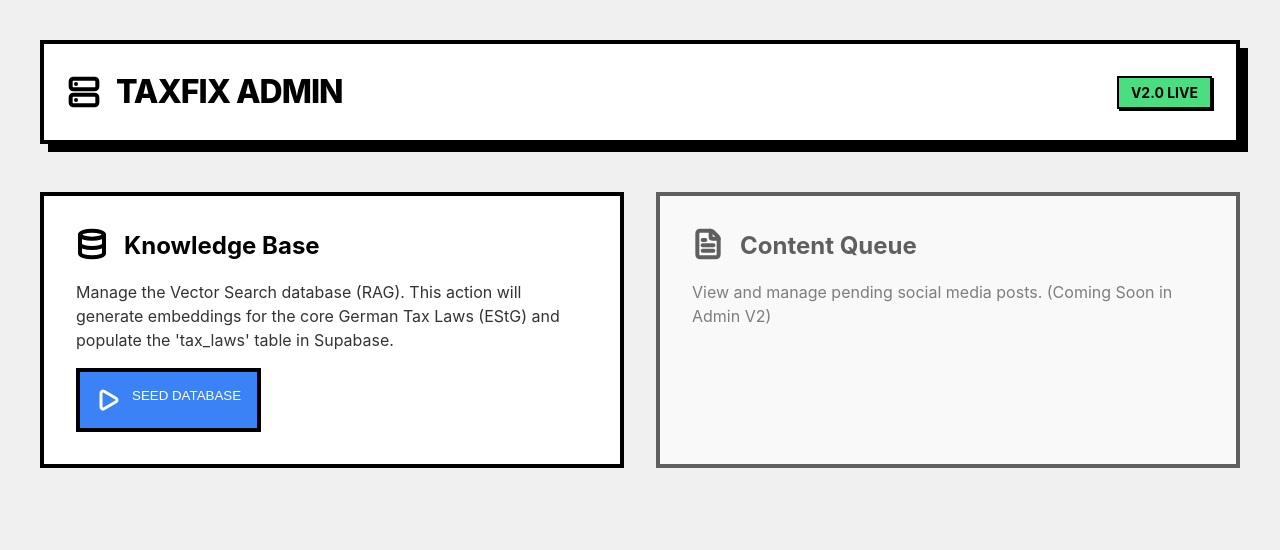
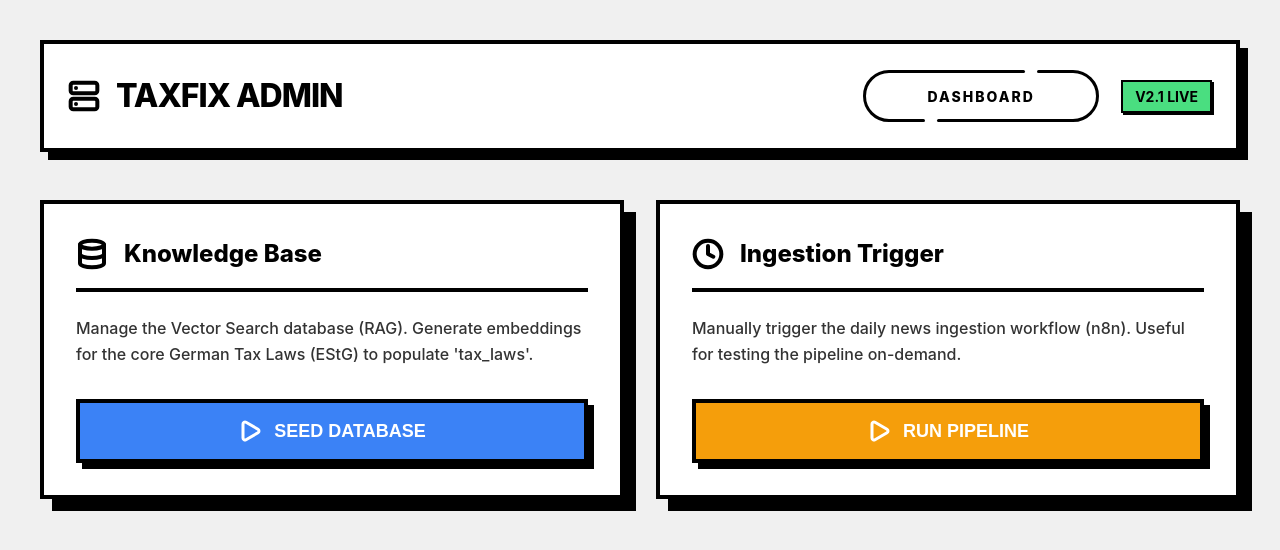
Before and after one commit to prathamdevkraft/content-video, a React (Vite) app in the folder admin-frontend/: page / in a window 1280 px wide. Shown: the top 550 px of the page. Built offline with nearby package versions, Linux system fonts and the light colour scheme.

Commit message:
feat(admin): Add Dashboard view, Queue visualization, and n8n Trigger

```diff
--- a/admin-frontend/src/App.jsx
+++ b/admin-frontend/src/App.jsx
@@ -1,9 +1,8 @@
-import { useState } from 'react';
+import { useState, useEffect } from 'react';
 import styled from 'styled-components';
 import axios from 'axios';
-import { Database, FileText, CheckCircle, AlertCircle, Play, Server } from 'lucide-react';
-
-// --- STYLED COMPONENTS (Retro-Modern / Neubrutalism) ---
+import { Database, FileText, CheckCircle, AlertCircle, Play, Server, Clock, Search } from 'lucide-react';
+import NavigationButton from './components/NavigationButton';
 
 const AppWrapper = styled.div`
   min-height: 100vh;
@@ -45,6 +44,7 @@
   font-size: 14px;
   box-shadow: 2px 2px 0 #000000;
 `;
+
 const MainGrid = styled.div`
   display: grid;
   grid-template-columns: repeat(auto-fit, minmax(450px, 1fr));
@@ -56,71 +56,72 @@
 const Card = styled.div`
   background: #ffffff;
   border: 4px solid #000000;
-box - shadow: 12px 12px 0 #000000;
+  box-shadow: 12px 12px 0 #000000;
   padding: 32px;
   transition: transform 0.2s;
+  height: 100%;
 
   &:hover {
     transform: translate(-2px, -2px);
-  box - shadow: 14px 14px 0 #000000;
+    box-shadow: 14px 14px 0 #000000;
   }
 `;
 
 const CardHeader = styled.div`
   display: flex;
-align - items: center;
+  align-items: center;
   gap: 16px;
-margin - bottom: 24px;
-border - bottom: 4px solid #000000;
-padding - bottom: 16px;
+  margin-bottom: 24px;
+  border-bottom: 4px solid #000000;
+  padding-bottom: 16px;
 `;
 
 const CardTitle = styled.h2`
-font - size: 24px;
-font - weight: 800;
+  font-size: 24px;
+  font-weight: 800;
   margin: 0;
 `;
 
 const Description = styled.p`
-font - size: 16px;
-line - height: 1.6;
+  font-size: 16px;
+  line-height: 1.6;
   color: #333;
-margin - bottom: 32px;
-font - weight: 500;
+  margin-bottom: 32px;
+  font-weight: 500;
 `;
 
 const ActionButton = styled.button`
-width: 100 %;
+  width: 100%;
   padding: 16px;
   background: #3b82f6;
   color: white;
   border: 4px solid #000000;
-box - shadow: 6px 6px 0 #000000;
-font - weight: 800;
-font - size: 18px;
+  box-shadow: 6px 6px 0 #000000;
+  font-weight: 800;
+  font-size: 18px;
   cursor: pointer;
   display: flex;
-align - items: center;
-justify - content: center;
+  align-items: center;
+  justify-content: center;
   gap: 12px;
   transition: all 0.1s;
 
   &:hover {
     transform: translate(-2px, -2px);
-  box - shadow: 8px 8px 0 #000000;
+    box-shadow: 8px 8px 0 #000000;
     background: #2563eb;
   }
 
   &:active {
     transform: translate(4px, 4px);
-  box - shadow: 0 0 0 #000000;
+    box-shadow: 0 0 0 #000000;
   }
 
   &:disabled {
     background: #94a3b8;
-  cursor: not - allowed;
+    cursor: not-allowed;
     transform: none;
-  box - shadow: 4px 4px 0 #000000;
+    box-shadow: 4px 4px 0 #000000;
   }
 `;
 
@@ -129,23 +130,65 @@
   color: #00ff00;
   padding: 24px;
   border: 4px solid #000000;
-box - shadow: 8px 8px 0 #000000;
-margin - top: 32px;
-font - family: 'JetBrains Mono', monospace;
-font - size: 14px;
-overflow - x: auto;
-min - height: 100px;
+  box-shadow: 8px 8px 0 #000000;
+  margin-top: 32px;
+  font-family: 'JetBrains Mono', monospace;
+  font-size: 14px;
+  overflow-x: auto;
+  min-height: 100px;
+  max-height: 200px;
 `;
 
+const Table = styled.table`
+  width: 100%;
+  border-collapse: collapse;
+  margin-top: 24px;
+  background: white;
+  border: 4px solid black;
+
+  th, td {
+    border: 2px solid black;
+    padding: 12px;
+    text-align: left;
+    font-family: 'Inter', sans-serif;
+  }
+
+  th {
+     background-color: #efefef;
+     font-weight: 800;
+     text-transform: uppercase;
+  }
+
+  tr:hover {
+     background-color: #f9fafe;
+  }
+`;
+
+const StatusTag = styled.span`
+  background: #e0e7ff;
+  color: #3730a3;
+  padding: 4px 8px;
+  border-radius: 4px;
+  border: 2px solid #000;
+  font-weight: 700;
+  font-size: 12px;
+`;
+
+// API URL (Auto-switches based on env, but hardcoded to IP for now as per previous step)
+const API_BASE = 'http://13.200.99.186:8020';
+
 function App() {
+  const [view, setView] = useState('home'); // 'home' | 'dashboard'
   const [loading, setLoading] = useState(false);
   const [logs, setLogs] = useState(null);
+  const [queueData, setQueueData] = useState([]);
 
+  // Seeding
   const handleSeed = async () => {
     setLoading(true);
     setLogs("Initiating Knowledge Base Seeding...\nConnecting to Supabase...");
     try {
-      const response = await axios.post('http://13.200.99.186:8020/seed-knowledge');
+      const response = await axios.post(`${API_BASE}/seed-knowledge`);
       setLogs((prev) => prev + "\n" + (response.data.output || "Success!"));
     } catch (error) {
       setLogs((prev) => prev + "\n❌ Error: " + (error.response?.data?.detail || error.message));
@@ -154,6 +197,40 @@
     }
   };
 
+  // Trigger n8n
+  const handleTriggerN8n = async () => {
+    setLoading(true);
+    setLogs("Triggering n8n Ingestion Workflow...");
+    try {
+      const response = await axios.post(`${API_BASE}/trigger-n8n`, { workflow_id: 'production' });
+      setLogs((prev) => prev + "\n✅ Triggered! " + JSON.stringify(response.data));
+      // Wait a bit then refresh queue
+      setTimeout(fetchQueue, 2000);
+    } catch (error) {
+      setLogs((prev) => prev + "\n❌ Error: " + (error.response?.data?.detail || error.message));
+    } finally {
+      setLoading(false);
+    }
+  };
+
+  // Fetch Queue
+  const fetchQueue = async () => {
+    try {
+      const response = await axios.get(`${API_BASE}/active-queue`);
+      setQueueData(response.data || []);
+    } catch (e) {
+      console.error("Failed to fetch queue", e);
+    }
+  };
+
+  useEffect(() => {
+    if (view === 'dashboard') {
+      fetchQueue();
+      const interval = setInterval(fetchQueue, 5000); // Poll every 5s
+      return () => clearInterval(interval);
+    }
+  }, [view]);
+
   return (
     <AppWrapper>
       <Header>
@@ -161,9 +238,17 @@
           <Server size={32} color="#000000" strokeWidth={3} />
           <Title>Taxfix Admin</Title>
         </div>
-        <StatusBadge>V2.0 LIVE</StatusBadge>
+
+        <div style={{ display: 'flex', gap: '20px', alignItems: 'center' }}>
+          <NavigationButton
+            label={view === 'home' ? 'DASHBOARD' : 'HOME'}
+            onClick={() => setView(view === 'home' ? 'dashboard' : 'home')}
+          />
+          <StatusBadge>V2.1 LIVE</StatusBadge>
+        </div>
       </Header>
 
+      {view === 'home' ? (
         <MainGrid>
           <Card>
             <CardHeader>
@@ -173,40 +258,80 @@
 
             <Description>
               Manage the Vector Search database (RAG).
-            This action will generate embeddings for the core German Tax Laws (EStG)
-            and populate the 'tax_laws' table in Supabase.
+              Generate embeddings for the core German Tax Laws (EStG) to populate 'tax_laws'.
             </Description>
 
-          <ActionButton onClick={handleSeed} disabled={loading}>
-            {loading ? (
-              <>Processing...</>
-            ) : (
-              <>
-                <Play size={24} strokeWidth={3} />
-                SEED DATABASE
-              </>
+            <ActionButton onClick={handleSeed} disabled={loading} style={{ background: '#3b82f6' }}>
+              {loading ? 'Processing...' : (
+                <><Play size={24} strokeWidth={3} /> SEED DATABASE</>
               )}
             </ActionButton>
 
-          {logs && (
-            <LogBox>
-              {logs}
-            </LogBox>
-          )}
+            {logs && <LogBox>{logs}</LogBox>}
           </Card>
 
-        {/* Placeholder for future Content Queue UI */}
-        <Card style={{ opacity: 0.6 }}>
+          <Card>
+            <CardHeader>
+              <Clock size={32} color="#000000" strokeWidth={3} />
+              <CardTitle>Ingestion Trigger</CardTitle>
+            </CardHeader>
+            <Description>
+              Manually trigger the daily news ingestion workflow (n8n).
+              Useful for testing the pipeline on-demand.
+            </Description>
+
+            <ActionButton onClick={handleTriggerN8n} disabled={loading} style={{ background: '#f59e0b' }}>
+              <Play size={24} strokeWidth={3} /> RUN PIPELINE
+            </ActionButton>
+          </Card>
+        </MainGrid>
+      ) : (
+        /* DASHBOARD VIEW */
+        <div style={{ width: '100%', maxWidth: '1200px' }}>
+          <Card style={{ minHeight: '600px' }}>
             <CardHeader>
               <FileText size={32} color="#000000" strokeWidth={3} />
-            <CardTitle>Content Queue</CardTitle>
+              <CardTitle>Content Queue (Live)</CardTitle>
             </CardHeader>
-          <Description>
-            View and manage pending social media posts.
-            (Coming Soon in Admin V2)
-          </Description>
+
+            <div style={{ display: 'flex', justifyContent: 'space-between', marginBottom: '20px' }}>
+              <Description>Real-time view of generated video scripts.</Description>
+              <button onClick={fetchQueue} style={{ background: 'none', border: '2px solid black', padding: '8px 16px', fontWeight: 'bold', cursor: 'pointer' }}>
+                REFRESH
+              </button>
+            </div>
+
+            <div style={{ overflowX: 'auto' }}>
+              <Table>
+                <thead>
+                  <tr>
+                    <th>Topic</th>
+                    <th>Platform</th>
+                    <th>Confidence</th>
+                    <th>Status</th>
+                    <th>Created At</th>
+                  </tr>
+                </thead>
+                <tbody>
+                  {queueData.length === 0 ? (
+                    <tr><td colSpan="5" style={{ textAlign: 'center', padding: '40px' }}>No items in queue yet.</td></tr>
+                  ) : (
+                    queueData.map((row) => (
+                      <tr key={row.id}>
+                        <td style={{ fontWeight: '600' }}>{row.topic}</td>
+                        <td>{row.platform}</td>
+                        <td>{row.compliance_score}%</td>
+                        <td><StatusTag>{row.status || 'PENDING'}</StatusTag></td>
+                        <td>{new Date(row.created_at).toLocaleString()}</td>
+                      </tr>
+                    ))
+                  )}
+                </tbody>
+              </Table>
+            </div>
           </Card>
-      </MainGrid>
+        </div>
+      )}
     </AppWrapper>
   );
 }
--- /dev/null
+++ b/admin-frontend/src/components/NavigationButton.jsx
@@ -0,0 +1,234 @@
+import React from 'react';
+import styled from 'styled-components';
+
+const NavigationButton = ({ onClick, label = "DASHBOARD" }) => {
+    return (
+        <StyledWrapper>
+            <a href="#" className="button type--C" onClick={(e) => { e.preventDefault(); onClick && onClick(); }}>
+                <div className="button__line" />
+                <div className="button__line" />
+                <span className="button__text">{label}</span>
+                <div className="button__drow1" />
+                <div className="button__drow2" />
+            </a>
+        </StyledWrapper>
+    );
+}
+
+const StyledWrapper = styled.div`
+  .type--C {
+    --line_color: #000000;
+    --back_color: #4ade80;
+  }
+  .button {
+    position: relative;
+    z-index: 0;
+    width: 240px;
+    height: 56px;
+    text-decoration: none;
+    font-size: 14px;
+    font-weight: 800; /* Bolder for Neobrutalism */
+    color: var(--line_color);
+    letter-spacing: 2px;
+    transition: all 0.3s ease;
+    display: flex;
+    justify-content: center;
+    align-items: center;
+    border: 2px solid transparent; /* Placeholder to keep layout stable */
+  }
+  .button__text {
+    display: flex;
+    justify-content: center;
+    align-items: center;
+    width: 100%;
+    height: 100%;
+    font-family: 'Inter', sans-serif;
+  }
+  .button::before,
+  .button::after,
+  .button__text::before,
+  .button__text::after {
+    content: "";
+    position: absolute;
+    height: 3px; /* Thicker lines */
+    border-radius: 2px;
+    background: var(--line_color);
+    transition: all 0.5s ease;
+  }
+  .button::before {
+    top: 0;
+    left: 54px;
+    width: calc(100% - 56px * 2 - 16px);
+  }
+  .button::after {
+    top: 0;
+    right: 54px;
+    width: 8px;
+  }
+  .button__text::before {
+    bottom: 0;
+    right: 54px;
+    width: calc(100% - 56px * 2 - 16px);
+  }
+  .button__text::after {
+    bottom: 0;
+    left: 54px;
+    width: 8px;
+  }
+  .button__line {
+    position: absolute;
+    top: 0;
+    width: 56px;
+    height: 100%;
+    overflow: hidden;
+  }
+  .button__line::before {
+    content: "";
+    position: absolute;
+    top: 0;
+    width: 150%;
+    height: 100%;
+    box-sizing: border-box;
+    border-radius: 300px;
+    border: solid 3px var(--line_color);
+  }
+  .button__line:nth-child(1),
+  .button__line:nth-child(1)::before {
+    left: 0;
+  }
+  .button__line:nth-child(2),
+  .button__line:nth-child(2)::before {
+    right: 0;
+  }
+  .button:hover {
+    letter-spacing: 6px;
+  }
+  .button:hover::before,
+  .button:hover .button__text::before {
+    width: 8px;
+  }
+  .button:hover::after,
+  .button:hover .button__text::after {
+    width: calc(100% - 56px * 2 - 16px);
+  }
+  .button__drow1,
+  .button__drow2 {
+    position: absolute;
+    z-index: -1;
+    border-radius: 16px;
+    transform-origin: 16px 16px;
+  }
+  .button__drow1 {
+    top: -16px;
+    left: 40px;
+    width: 32px;
+    height: 0;
+    transform: rotate(30deg);
+  }
+  .button__drow2 {
+    top: 44px;
+    left: 77px;
+    width: 32px;
+    height: 0;
+    transform: rotate(-127deg);
+  }
+  .button__drow1::before,
+  .button__drow1::after,
+  .button__drow2::before,
+  .button__drow2::after {
+    content: "";
+    position: absolute;
+  }
+  .button__drow1::before {
+    bottom: 0;
+    left: 0;
+    width: 0;
+    height: 32px;
+    border-radius: 16px;
+    transform-origin: 16px 16px;
+    transform: rotate(-60deg);
+  }
+  .button__drow1::after {
+    top: -10px;
+    left: 45px;
+    width: 0;
+    height: 32px;
+    border-radius: 16px;
+    transform-origin: 16px 16px;
+    transform: rotate(69deg);
+  }
+  .button__drow2::before {
+    bottom: 0;
+    left: 0;
+    width: 0;
+    height: 32px;
+    border-radius: 16px;
+    transform-origin: 16px 16px;
+    transform: rotate(-146deg);
+  }
+  .button__drow2::after {
+    bottom: 26px;
+    left: -40px;
+    width: 0;
+    height: 32px;
+    border-radius: 16px;
+    transform-origin: 16px 16px;
+    transform: rotate(-262deg);
+  }
+  .button__drow1,
+  .button__drow1::before,
+  .button__drow1::after,
+  .button__drow2,
+  .button__drow2::before,
+  .button__drow2::after {
+    background: var(--back_color);
+  }
+  .button:hover .button__drow1 {
+    animation: drow1 ease-in 0.06s;
+    animation-fill-mode: forwards;
+  }
+  .button:hover .button__drow1::before {
+    animation: drow2 linear 0.08s 0.06s;
+    animation-fill-mode: forwards;
+  }
+  .button:hover .button__drow1::after {
+    animation: drow3 linear 0.03s 0.14s;
+    animation-fill-mode: forwards;
+  }
+  .button:hover .button__drow2 {
+    animation: drow4 linear 0.06s 0.2s;
+    animation-fill-mode: forwards;
+  }
+  .button:hover .button__drow2::before {
+    animation: drow3 linear 0.03s 0.26s;
+    animation-fill-mode: forwards;
+  }
+  .button:hover .button__drow2::after {
+    animation: drow5 linear 0.06s 0.32s;
+    animation-fill-mode: forwards;
+  }
+  @keyframes drow1 {
+    0% { height: 0; }
+    100% { height: 100px; }
+  }
+  @keyframes drow2 {
+    0% { width: 0; opacity: 0; }
+    10% { opacity: 0; }
+    11% { opacity: 1; }
+    100% { width: 120px; }
+  }
+  @keyframes drow3 {
+    0% { width: 0; }
+    100% { width: 80px; }
+  }
+  @keyframes drow4 {
+    0% { height: 0; }
+    100% { height: 120px; }
+  }
+  @keyframes drow5 {
+    0% { width: 0; }
+    100% { width: 124px; }
+  }
+`;
+
+export default NavigationButton;
```
Also changed, not shown: 1 other file (tests, documents, lock files or other folders). Lines whose indentation alone changed are shown as unchanged.
